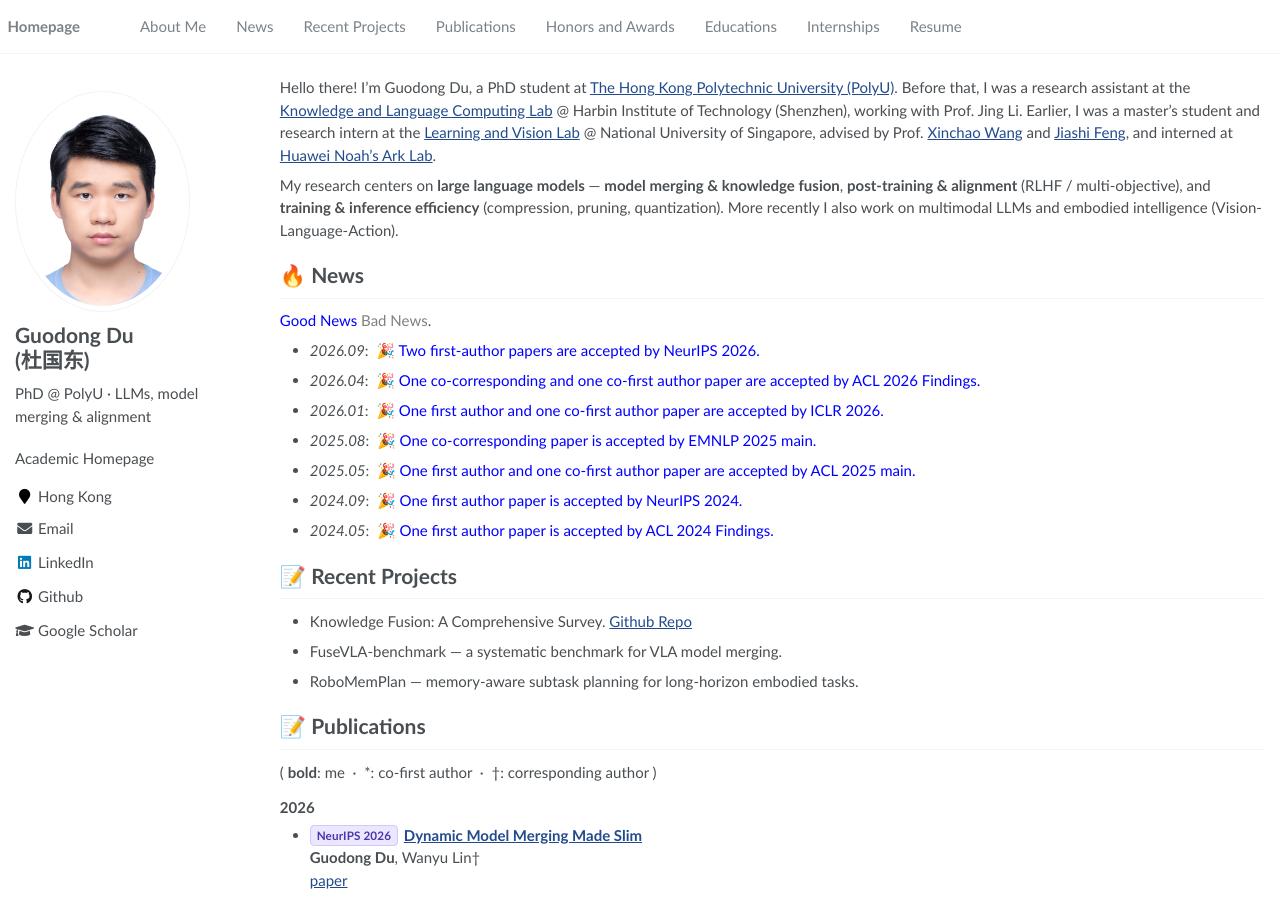
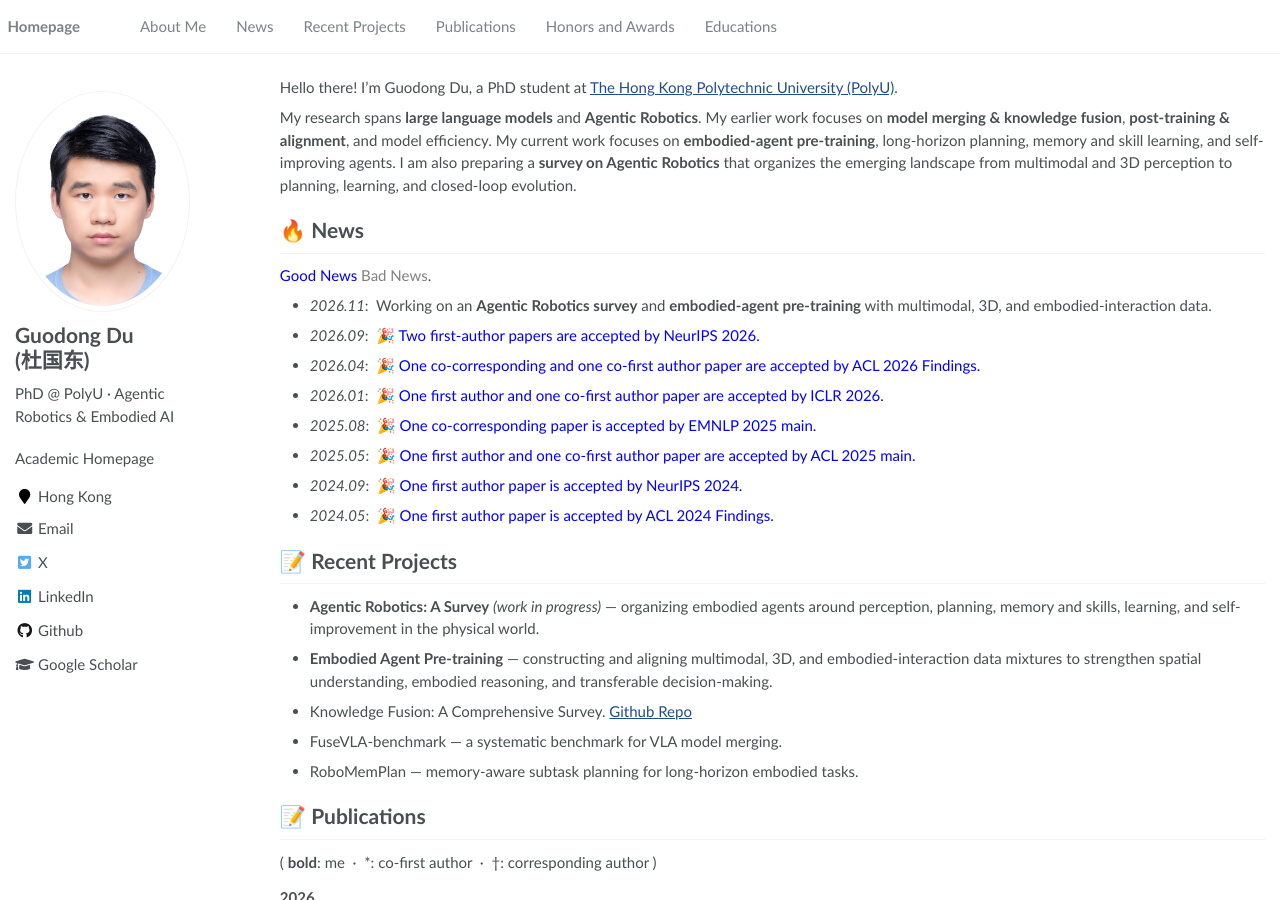
Before and after one commit to duguodong7/duguodong7.github.io, a Jekyll site: the page built from _pages/about.md, in a window 1280 px wide and 900 px high. Built offline with Jekyll 4.4.1, drawn with Linux system fonts in a browser that asks for light colours; some of the changed text lies outside the part shown.

Commit message:
Update public research profile and remove private CVs

```diff
--- a/_config.yml
+++ b/_config.yml
@@ -23,7 +23,7 @@ baidu_site_verification  :  # get baidu_site_verification from https://ziyuan.ba
 author:
   name             : "Guodong Du &ensp;&ensp;&ensp;&ensp;(杜国东)"
   avatar           : "images/duguodong.png"
-  bio              : "PhD @ PolyU · LLMs, model merging &amp; alignment"
+  bio              : "PhD @ PolyU · Agentic Robotics &amp; Embodied AI"
   location         : "Hong Kong"
   employer         :
   pubmed           :
@@ -51,7 +51,7 @@ author:
   stackoverflow    :
   steam            :
   tumblr           :
-  twitter          :
+  twitter          : "duguodong7"
   vine             :
 
 
--- a/_data/navigation.yml
+++ b/_data/navigation.yml
@@ -17,9 +17,3 @@ main:
 
   - title: "Educations"
     url: "/#-educations"
-
-  - title: "Internships"
-    url: "/#-internships"
-
-  - title: "Resume"
-    url: "https://duguodong7.github.io/files/guodong_du_cv.pdf"
--- a/_includes/author-profile.html
+++ b/_includes/author-profile.html
@@ -38,7 +38,7 @@
         <li><a href="{{ author.researchgate }}"><i class="fab fa-fw fa-researchgate" aria-hidden="true"></i> ResearchGate</a></li>
       {% endif %}
       {% if author.twitter %}
-        <li><a href="https://twitter.com/{{ author.twitter }}"><i class="fab fa-fw fa-twitter-square" aria-hidden="true"></i> Twitter</a></li>
+        <li><a href="https://x.com/{{ author.twitter }}"><i class="fab fa-fw fa-twitter-square" aria-hidden="true"></i> X</a></li>
       {% endif %}
       {% if author.facebook %}
         <li><a href="https://www.facebook.com/{{ author.facebook }}"><i class="fab fa-fw fa-facebook-square" aria-hidden="true"></i> Facebook</a></li>
@@ -133,7 +133,7 @@
         <a href="{{ author.researchgate }}"><i class="fab fa-fw fa-researchgate" aria-hidden="true"></i></a>
       {% endif %}
       {% if author.twitter %}
-        <a href="https://twitter.com/{{ author.twitter }}"><i class="fab fa-fw fa-twitter-square" aria-hidden="true"></i></a>
+        <a href="https://x.com/{{ author.twitter }}"><i class="fab fa-fw fa-twitter-square" aria-hidden="true"></i></a>
       {% endif %}
       {% if author.facebook %}
         <a href="https://www.facebook.com/{{ author.facebook }}"><i class="fab fa-fw fa-facebook-square" aria-hidden="true"></i></a>
--- a/_pages/about.md
+++ b/_pages/about.md
@@ -17,15 +17,13 @@ redirect_from:
 
 <span class='anchor' id='about-me'></span>
 
-Hello there! I'm Guodong Du, a PhD student at [The Hong Kong Polytechnic University (PolyU)](https://www.polyu.edu.hk/). Before that, I was a research assistant at the [Knowledge and Language Computing Lab](http://www.li-jing.com/team.html) @ Harbin Institute of Technology (Shenzhen), working with Prof. Jing Li. Earlier, I was a master's student and research intern at the [Learning and Vision Lab](http://lv-nus.org) @ National University of Singapore, advised by Prof. [Xinchao Wang](https://sites.google.com/site/sitexinchaowang/) and [Jiashi Feng](https://sites.google.com/site/jshfeng/), and interned at [Huawei Noah's Ark Lab](https://www.noahlab.com.hk/#/home).
+Hello there! I'm Guodong Du, a PhD student at [The Hong Kong Polytechnic University (PolyU)](https://www.polyu.edu.hk/).
 
-My research centers on **large language models** — **model merging & knowledge fusion**, **post-training & alignment** (RLHF / multi-objective), and **training & inference efficiency** (compression, pruning, quantization). More recently I also work on multimodal LLMs and embodied intelligence (Vision-Language-Action).
+My research spans **large language models** and **Agentic Robotics**. My earlier work focuses on **model merging & knowledge fusion**, **post-training & alignment**, and model efficiency. My current work focuses on **embodied-agent pre-training**, long-horizon planning, memory and skill learning, and self-improving agents. I am also preparing a **survey on Agentic Robotics** that organizes the emerging landscape from multimodal and 3D perception to planning, learning, and closed-loop evolution.
 
 # 🔥 News
  <span style="color: blue;">Good News</span>      <span style="color: gray;">Bad News</span>.
-
-
-
+- *2026.11*: &nbsp;Working on an **Agentic Robotics survey** and **embodied-agent pre-training** with multimodal, 3D, and embodied-interaction data.
 - *2026.09*: &nbsp;🎉 <span style="color: blue;">Two first-author papers are accepted by NeurIPS 2026.</span>
 - *2026.04*: &nbsp;🎉 <span style="color: blue;">One co-corresponding and one co-first author paper are accepted by ACL 2026 Findings.</span>
 - *2026.01*: &nbsp;🎉 <span style="color: blue;">One first author and one co-first author paper are accepted by ICLR 2026.</span>
@@ -37,6 +35,8 @@ My research centers on **large language models** — **model merging & knowledge
 
 # 📝 Recent Projects
 
+- **Agentic Robotics: A Survey** *(work in progress)* — organizing embodied agents around perception, planning, memory and skills, learning, and self-improvement in the physical world.
+- **Embodied Agent Pre-training** — constructing and aligning multimodal, 3D, and embodied-interaction data mixtures to strengthen spatial understanding, embodied reasoning, and transferable decision-making.
 - Knowledge Fusion: A Comprehensive Survey. [Github Repo](https://github.com/duguodong7/Awesome-Knowledge-Fusion)
 - FuseVLA-benchmark — a systematic benchmark for VLA model merging.
 - RoboMemPlan — memory-aware subtask planning for long-horizon embodied tasks.
@@ -116,16 +116,7 @@ My research centers on **large language models** — **model merging & knowledge
 - *2015.05* National Encouragement scholarship
 
 # 📖 Educations
-- *2025.08 - 2029.06 (expected)*, Ph.D. student, The Hong Kong Polytechnic University (PolyU)
+- *2025.08 - 2028.06 (expected)*, Ph.D. student, The Hong Kong Polytechnic University (PolyU)
 - *2018.08 - 2019.05*, M.S., National University of Singapore (NUS)
 - *2016.07 - 2016.12*, Visiting, City University of Hong Kong (CityU) (Non-degree Undergraduate Exchange)
 - *2014.08 - 2018.06*, B.S., University of Electronic Science and Technology of China (UESTC)
-
-# 💻 Internships
-- *2024.09 - 2025.05*, TeleAI, LLM post-training and multi-turn dialogue agents.
-- *2024.03 - 2024.09*, [Knowledge and Language Computing Lab](http://www.li-jing.com/team.html), Shenzhen, China.
-- *2023.03 - 2024.09*, [Harbin Institute of Technology (Shenzhen)](http://en.hitsz.edu.cn/), China.
-- *2019.09 - 2021.09*, [Learning and Vision Lab](http://lv-nus.org), Singapore.
-- *2020.08 - 2021.04*, [Huawei Noah's Ark Lab](https://www.noahlab.com.hk/#/home), Shenzhen, China.
-- *2019.01 - 2019.09*, [Biomind](https://www.biomind.cn), Singapore.
-- *2018.01 - 2018.04*, YoueData, Chengdu, China
```
